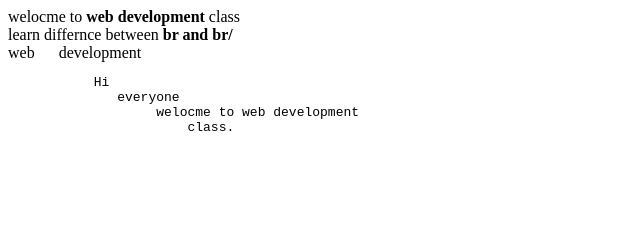
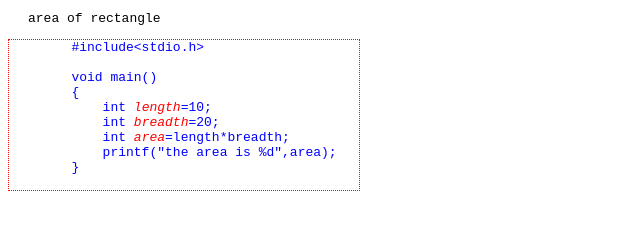
Before and after one commit to archithredddy/daily-practices-html, a website: page src/text-code.html in a window 1280 px wide. Shown: the whole page, without its empty margins (0-640 px from the left). Drawn offline with Linux system fonts and the light colour scheme.

Commit message:
coding format styles and colour

```diff
--- a/src/text-code.html
+++ b/src/text-code.html
@@ -4,18 +4,39 @@
     <meta charset="UTF-8">
     <meta name="viewport" content="width=device-width, initial-scale=1.0">
     <title>output</title>
+    <style class="text/css">
+        samp{
+            margin-left: 20px;
+
+        }
+        var{
+            color: red;
+        }
+        pre{
+            border: 1px dotted red;
+            width: 350px;
+        }
+        code{
+            color: blue;
+        }
+    </style>
 </head>
 <body>
-    welocme to <b>web development</b> class <br/>
-    learn differnce between <b>br and br/</b> <br>
-    web &nbsp;&nbsp;&nbsp;&nbsp; development
+<div>
+   <samp> area of rectangle</samp>
+</div>
+<code>
     <pre>
-           Hi
-              everyone
-                   welocme to web development
-                       class.
+        #include&ltstdio.h&gt
 
+        void main()
+        {
+            int <var>length</var>=10;
+            int <var>breadth</var>=20;
+            int <var>area</var>=length*breadth;
+            printf("the area is %d",area);
+        }
     </pre>
-
+</code>
 </body>
 </html>
```
